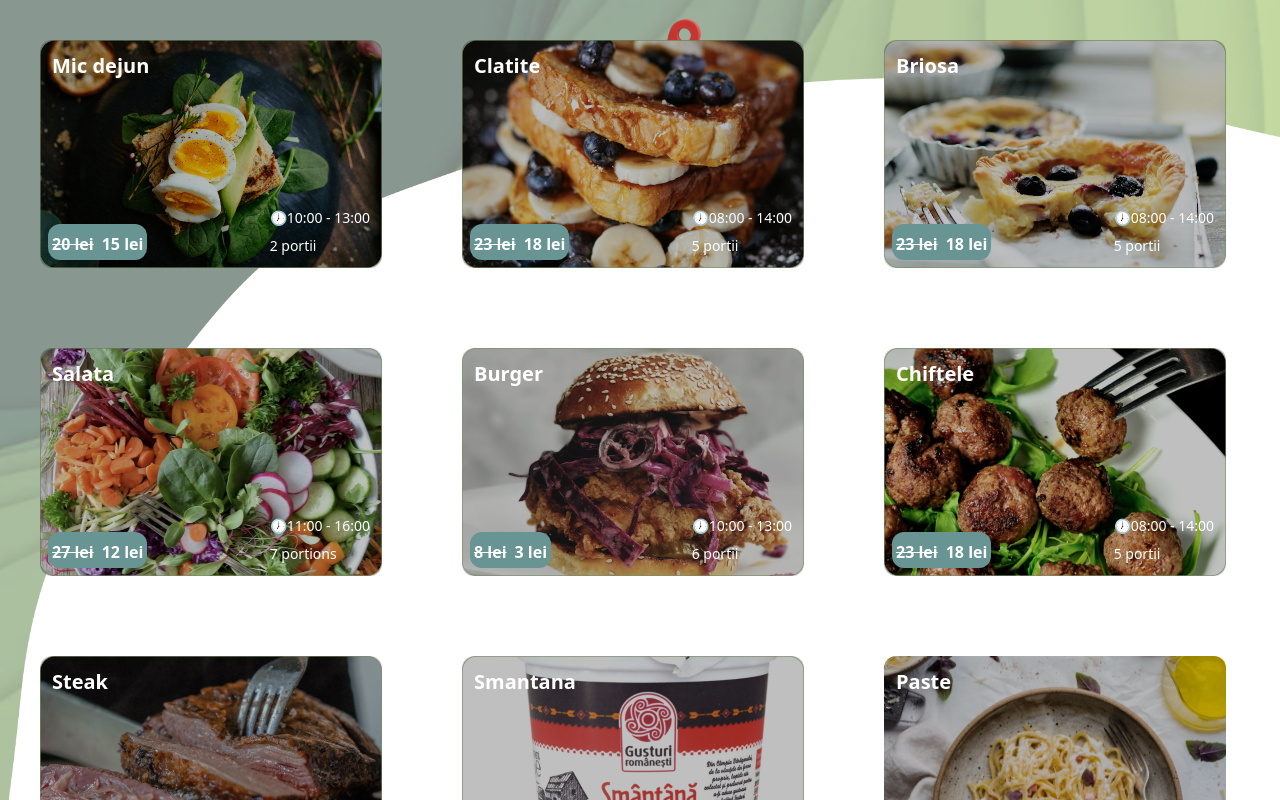
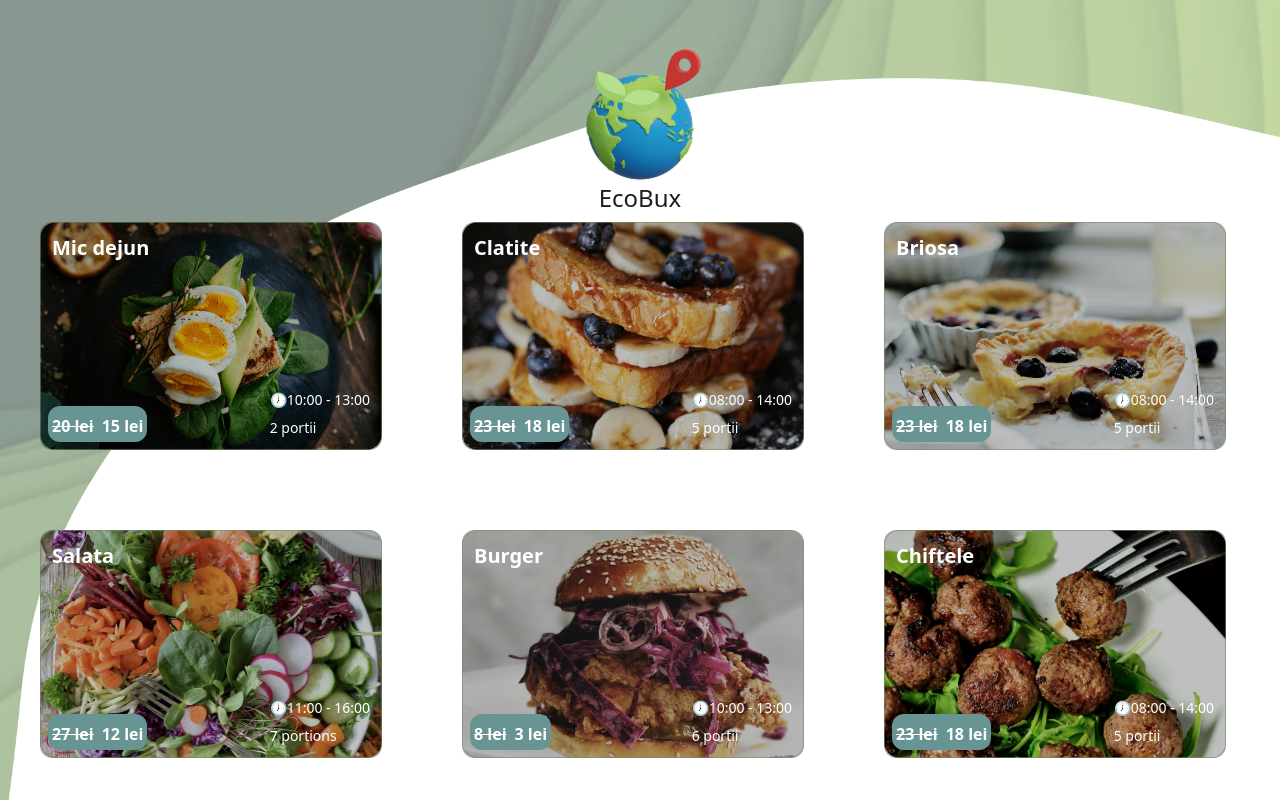
Before and after one commit to clauraz/ecobucks, a Next.js app: page / in a window 1280 px wide. Shown: the top 800 px of the page. Built offline with nearby package versions, Linux system fonts and the light colour scheme.

Commit message:
fixed layout

```diff
--- a/components/Header.jsx
+++ b/components/Header.jsx
@@ -13,8 +13,9 @@ const Header = () => {
   }, [active])
 
   return (
-    <div className="w-screen h-[180px] absolute flex justify-center items-center z-100">
+    <div className="w-screen h-[240px] absolute flex flex-col items-center z-100 top-0 m-0 p-0">
       <Image src={`/assets/logo/Group${active}.svg`} width={240} height={240} alt="logo" />
+      <h2 className="text-[24px] mt-[-60px] text-[#1d1d1d]">EcoBux</h2>
     </div>
   )
 }
--- a/pages/Dashboard.jsx
+++ b/pages/Dashboard.jsx
@@ -6,7 +6,7 @@ export const Dashboard = () => {
   const productsList = data.products.map((el, index) => <ProductItem key={index} product={el} />)
 
   return (
-    <div className="h-screen flex flex-col bg-dashboard justify-start align-center">
+    <div className="h-screen flex flex-col justify-start align-center pt-[182px]">
       <div className="flex flex-wrap">{productsList}</div>
     </div>
   )
--- a/pages/index.jsx
+++ b/pages/index.jsx
@@ -3,7 +3,7 @@ import Header from '../components/Header'
 
 export default function Home() {
   return (
-    <div>
+    <div className="bg-dashboard">
       <Header />
       <Dashboard />
     </div>
--- a/styles/globals.css
+++ b/styles/globals.css
@@ -22,7 +22,7 @@
 }
 
 .dimmed:after {
-  content: " ";
+  content: ' ';
   display: block;
   position: absolute;
   height: 100%;
--- a/tailwind.config.js
+++ b/tailwind.config.js
@@ -8,6 +8,9 @@ module.exports = {
   ],
   theme: {
     extend: {},
+    fontFamily: {
+      body: ['"Open Sans"'],
+    },
   },
   plugins: [],
 }
```
